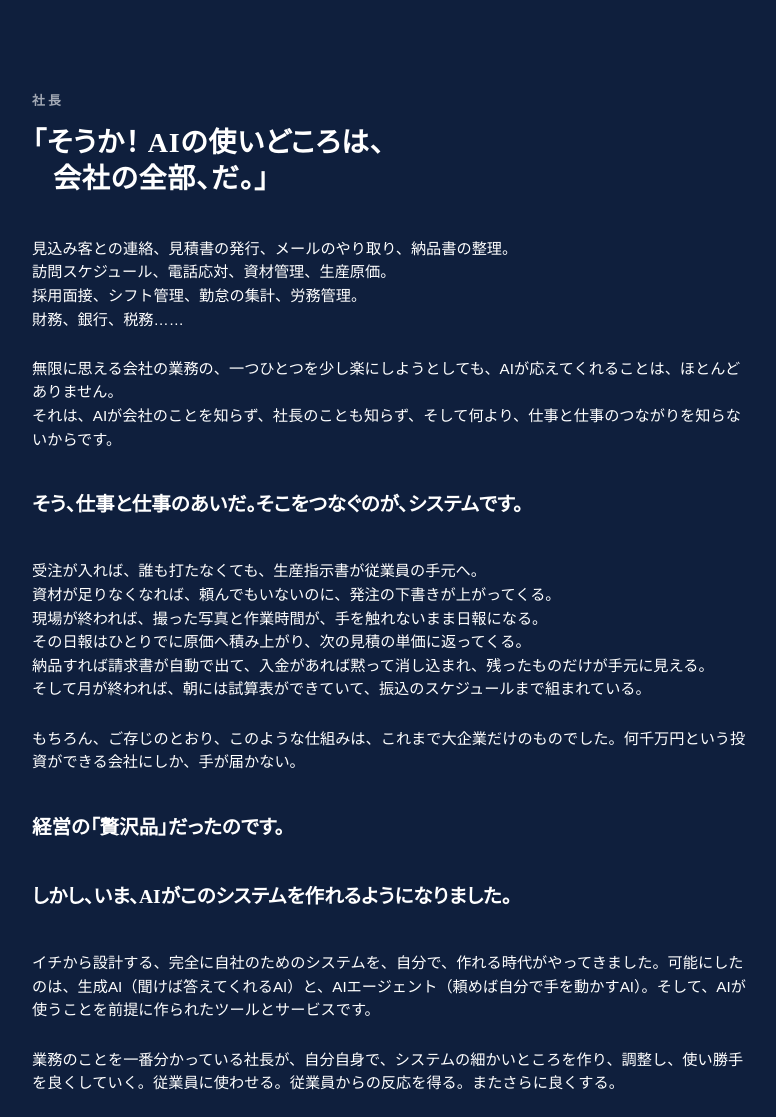
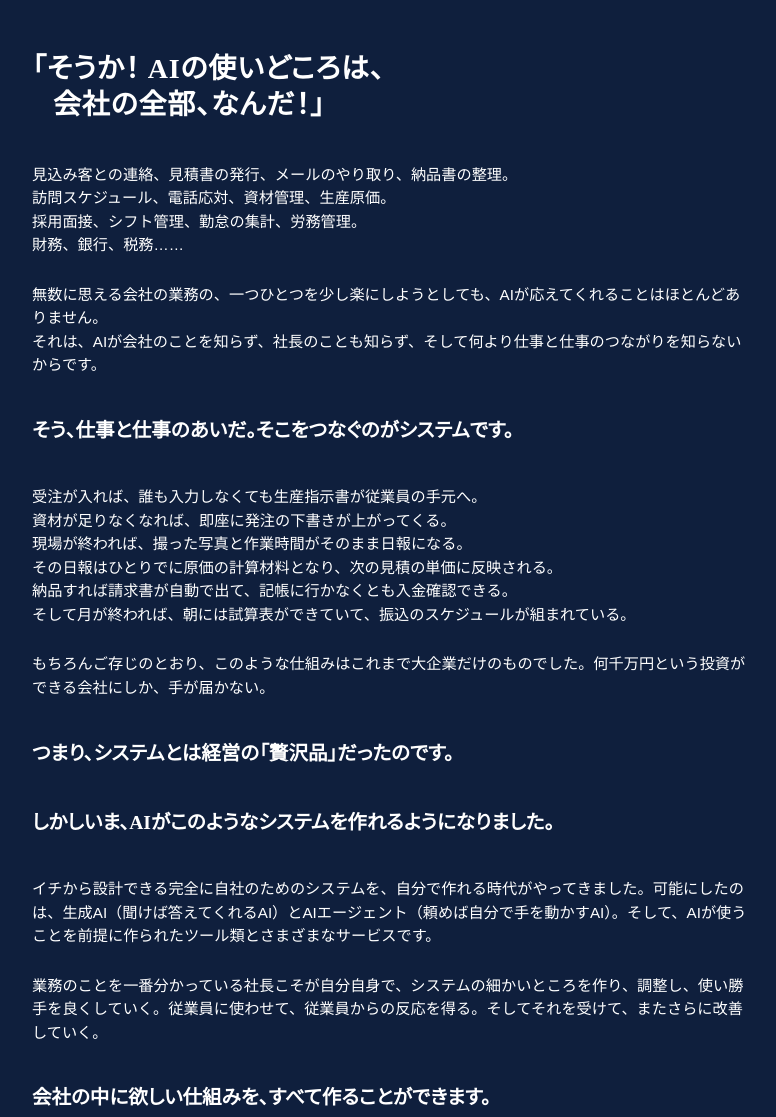
Before and after one commit to matsui-shingo/condorcet, a website: page index.html in a window 1280 px wide. Shown: the part 1740-2857 px from the top of the page, without its empty margins (96-872 px from the left). Drawn offline with Linux system fonts and the light colour scheme; a web font is replaced by a local one.

Commit message:
2・3節から「社長」の表示を削除、3節の見出しと本文を差し替え
Co-Authored-By: Claude Opus 5 <noreply@anthropic.com>

```diff
--- a/index.html
+++ b/index.html
@@ -276,7 +276,6 @@ font-size:.85rem;line-height:1.7;color:var(--muted)}
 <main id="top">
 <div class="hero"><div class="w"><h1 class="catch">AI経営の最先端まで<br><em>昇り詰める8日間</em></h1><p class="sub">AI時代に突入した企業経営。時代の変化に適応するため、AIを経営に導入したい。だが、チャットツールに相談するだけではらちが明かない。従業員にAIを使うよう勧める。だが、中身のない日報が、速く書けるようになっただけだ。このままでは効率化の面で、いずれ経営に致命的な遅れが出かねない。それでもきっと、どこかにAIを使った革命的な経営のやり方がありそうだ、あるはずだ。</p><p class="sub">そのような経営者の探求に応える、自ら会社をシステム化できるAI導入支援。8日間のAI強化訓練プログラム。それが、Condorcet。</p><div class="cue" aria-hidden="true"></div></div><div class="hero-img" role="img" aria-label="夜の机。職人の手が置かれた手書きのノートから光の線が伸び、スマホとノートPCへつながっている"></div></div>
 <section id="checks" class="sec"><div class="w"><div class="in narrow rv">
-<p class="speaker">社長</p>
 <h2 class="ml" style="--tw:5.29vw;--tp:38.0px"><span class="ln">「AIを試してみた。だが……</span><span class="ln i">使いどころ本当にあるのか？」</span></h2>
 <div class="body">
 <p class="lead"><span>導入の仕方が悪かったのか？ AIが使い物にならないのか？</span><span>AI導入を試した会社に多い、たとえばこんな声……</span></p>
@@ -289,19 +288,18 @@ font-size:.85rem;line-height:1.7;color:var(--muted)}
 </ul>
 </div></div></div></section>
 <section id="ima" class="sec dark"><div class="w"><div class="in narrow rv">
-<p class="speaker">社長</p>
-<h2 class="ml" style="--tw:5.32vw;--tp:38.2px"><span class="ln">「そうか！ AIの使いどころは、</span><span class="ln i">会社の全部、だ。」</span></h2>
+<h2 class="ml" style="--tw:5.32vw;--tp:38.2px"><span class="ln">「そうか！ AIの使いどころは、</span><span class="ln i">会社の全部、なんだ！」</span></h2>
 <div class="body">
 <div class="bd">
 <p class="lines"><span>見込み客との連絡、見積書の発行、メールのやり取り、納品書の整理。</span><span>訪問スケジュール、電話応対、資材管理、生産原価。</span><span>採用面接、シフト管理、勤怠の集計、労務管理。</span><span>財務、銀行、税務……</span></p>
-<p class="lines"><span>無限に思える会社の業務の、一つひとつを少し楽にしようとしても、AIが応えてくれることは、ほとんどありません。</span><span>それは、AIが会社のことを知らず、社長のことも知らず、そして何より、仕事と仕事のつながりを知らないからです。</span></p>
-<p class="big">そう、仕事と仕事のあいだ。そこをつなぐのが、システムです。</p>
-<p class="lines"><span>受注が入れば、誰も打たなくても、生産指示書が従業員の手元へ。</span><span>資材が足りなくなれば、頼んでもいないのに、発注の下書きが上がってくる。</span><span>現場が終われば、撮った写真と作業時間が、手を触れないまま日報になる。</span><span>その日報はひとりでに原価へ積み上がり、次の見積の単価に返ってくる。</span><span>納品すれば請求書が自動で出て、入金があれば黙って消し込まれ、残ったものだけが手元に見える。</span><span>そして月が終われば、朝には試算表ができていて、振込のスケジュールまで組まれている。</span></p>
-<p>もちろん、ご存じのとおり、このような仕組みは、これまで大企業だけのものでした。何千万円という投資ができる会社にしか、手が届かない。</p>
-<p class="big">経営の「贅沢品」だったのです。</p>
-<p class="big">しかし、いま、AIがこのシステムを作れるようになりました。</p>
-<p>イチから設計する、完全に自社のためのシステムを、自分で、作れる時代がやってきました。可能にしたのは、生成AI（聞けば答えてくれるAI）と、AIエージェント（頼めば自分で手を動かすAI）。そして、AIが使うことを前提に作られたツールとサービスです。</p>
-<p>業務のことを一番分かっている社長が、自分自身で、システムの細かいところを作り、調整し、使い勝手を良くしていく。従業員に使わせる。従業員からの反応を得る。またさらに良くする。</p>
+<p class="lines"><span>無数に思える会社の業務の、一つひとつを少し楽にしようとしても、AIが応えてくれることはほとんどありません。</span><span>それは、AIが会社のことを知らず、社長のことも知らず、そして何より仕事と仕事のつながりを知らないからです。</span></p>
+<p class="big">そう、仕事と仕事のあいだ。そこをつなぐのがシステムです。</p>
+<p class="lines"><span>受注が入れば、誰も入力しなくても生産指示書が従業員の手元へ。</span><span>資材が足りなくなれば、即座に発注の下書きが上がってくる。</span><span>現場が終われば、撮った写真と作業時間がそのまま日報になる。</span><span>その日報はひとりでに原価の計算材料となり、次の見積の単価に反映される。</span><span>納品すれば請求書が自動で出て、記帳に行かなくとも入金確認できる。</span><span>そして月が終われば、朝には試算表ができていて、振込のスケジュールが組まれている。</span></p>
+<p>もちろんご存じのとおり、このような仕組みはこれまで大企業だけのものでした。何千万円という投資ができる会社にしか、手が届かない。</p>
+<p class="big">つまり、システムとは経営の「贅沢品」だったのです。</p>
+<p class="big">しかしいま、AIがこのようなシステムを作れるようになりました。</p>
+<p>イチから設計できる完全に自社のためのシステムを、自分で作れる時代がやってきました。可能にしたのは、生成AI（聞けば答えてくれるAI）とAIエージェント（頼めば自分で手を動かすAI）。そして、AIが使うことを前提に作られたツール類とさまざまなサービスです。</p>
+<p>業務のことを一番分かっている社長こそが自分自身で、システムの細かいところを作り、調整し、使い勝手を良くしていく。従業員に使わせて、従業員からの反応を得る。そしてそれを受けて、またさらに改善していく。</p>
 <p class="big">会社の中に欲しい仕組みを、すべて作ることができます。</p>
 </div>
 <p class="close"><span>——何が欲しいか。それを一番分かっているのは、当然、社長ご自身です。</span><span>さて社長、何から作りますか？</span></p>
```
Also changed, not shown: 1 other file.
